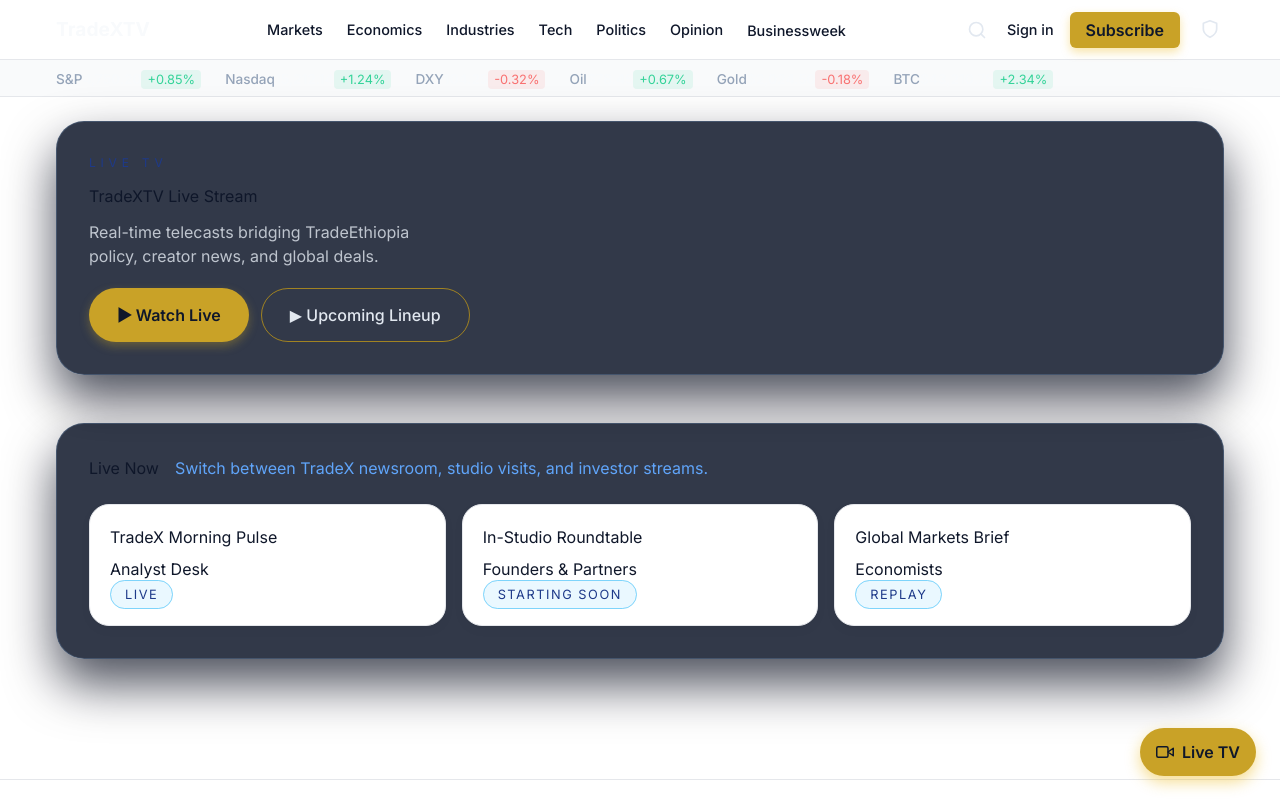
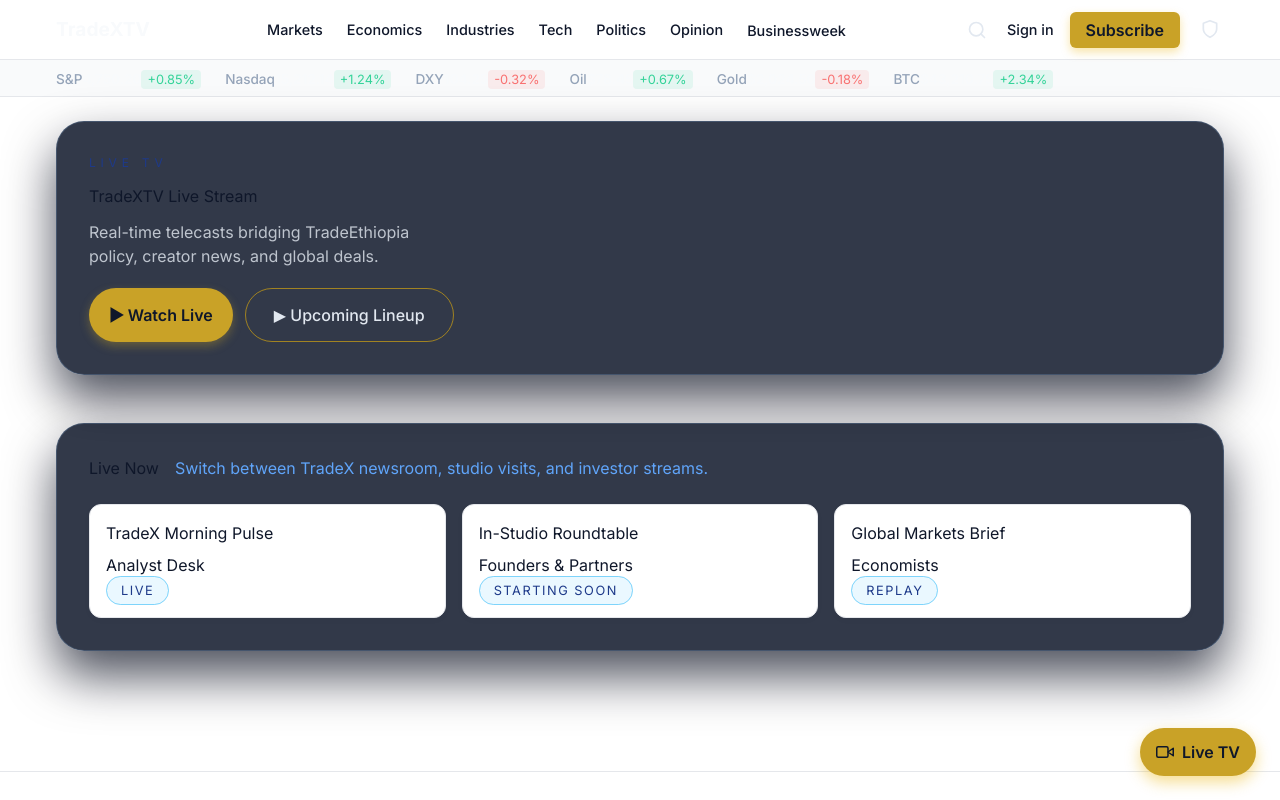
Before and after one commit to tradethiopiainstructor01-web/tradextv, a Next.js app in the folder frontend/: page /live in a window 1280 px wide. Shown: the top 800 px of the page. Built offline with nearby package versions, Linux system fonts and the light colour scheme.

Commit message:
Make UI more compact and minimal as per user preferences

```diff
--- a/frontend/styles/globals.css
+++ b/frontend/styles/globals.css
@@ -32,12 +32,12 @@
 .hero-spotlight {
   position: relative;
   width: 100%;
-  min-height: 520px;
+  min-height: 420px;
   overflow: hidden;
-  margin-bottom: 32px;
-  border-radius: 32px;
+  margin-bottom: 24px;
+  border-radius: 24px;
   border: 1px solid rgba(229, 231, 235, 0.8);
-  box-shadow: 0 10px 25px rgba(0, 0, 0, 0.1);
+  box-shadow: 0 5px 15px rgba(0, 0, 0, 0.08);
   background: white;
   display: flex;
   flex-direction: row;
@@ -72,7 +72,7 @@
 .hero-content {
   position: relative;
   z-index: 2;
-  padding: 64px 32px;
+  padding: 40px 24px;
   max-width: 640px;
   flex: 1;
 }
@@ -87,16 +87,16 @@
 
 .hero-content h1 {
   margin: 0;
-  font-size: clamp(2.5rem, 3vw, 3.4rem);
-  line-height: 1.1;
+  font-size: clamp(2rem, 2.5vw, 2.8rem);
+  line-height: 1.15;
   color: #0f172a;
 }
 
 .hero-subhead {
-  margin: 12px 0 0;
-  font-size: 1rem;
+  margin: 8px 0 0;
+  font-size: 0.9rem;
   color: var(--text-secondary);
-  max-width: 360px;
+  max-width: 320px;
 }
 
 .hero-content p {
@@ -127,9 +127,9 @@
 
 .hero-actions {
   display: flex;
-  gap: 14px;
+  gap: 12px;
   flex-wrap: wrap;
-  margin-top: 12px;
+  margin-top: 10px;
 }
 
 .hero-actions button {
@@ -140,7 +140,7 @@
   background-color: var(--accent-gold);
   color: #0f172a;
   border: none;
-  padding: 14px 28px;
+  padding: 10px 20px;
   border-radius: 999px;
   font-weight: 600;
   cursor: pointer;
@@ -253,11 +253,11 @@
 }
 
 .section-block {
-  border-radius: 28px;
+  border-radius: 16px;
   border: 1px solid var(--border-color);
-  padding: 32px;
+  padding: 24px;
   background: white;
-  box-shadow: 0 5px 15px rgba(0, 0, 0, 0.05);
+  box-shadow: 0 2px 8px rgba(0, 0, 0, 0.03);
 }
 
 .slider-row {
@@ -863,11 +863,11 @@
 }
 
 .card {
-  border-radius: 20px;
-  padding: 20px;
+  border-radius: 12px;
+  padding: 16px;
   border: 1px solid var(--border-color);
   background: white;
-  box-shadow: 0 4px 10px rgba(0, 0, 0, 0.05);
+  box-shadow: 0 2px 6px rgba(0, 0, 0, 0.03);
 }
 
 .card h3 {
@@ -2690,7 +2690,7 @@
   }
 
   .market-card {
-    padding: 14px;
+    padding: 12px;
   }
 
   .market-grid {
```
